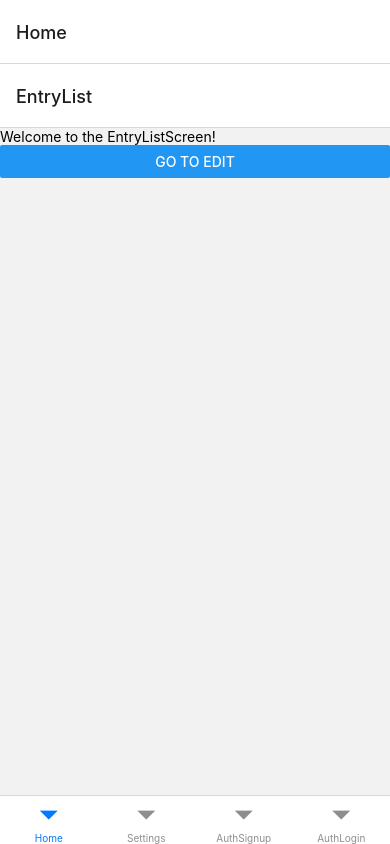
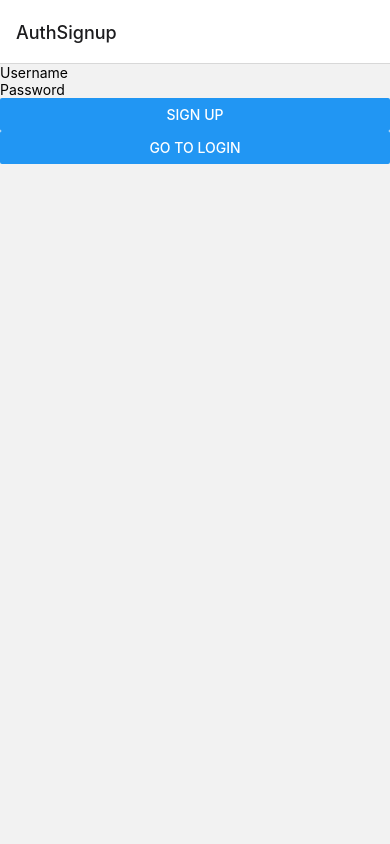
Before and after one commit to ckirschberg/finance-manager-frontend, a React Native app: screen / in a window 390 px wide. Built offline with nearby package versions, Linux system fonts and the light colour scheme.

Commit message:
secure storage and cond. render menu

```diff
--- a/api/userQueries.ts
+++ b/api/userQueries.ts
@@ -11,6 +11,8 @@ export class UserQueries {
     }
     static async signup(username: string, password: string) {
         const response = await axios.post(this.baseUrl + "signup", { username, password } )
+        // console.log("userQueries", response.data);
+
         return response.data;
     }
     static async logout() {
--- a/package.json
+++ b/package.json
@@ -15,6 +15,7 @@
     "@reduxjs/toolkit": "^2.2.1",
     "axios": "^1.6.7",
     "expo": "~50.0.6",
+    "expo-secure-store": "^12.8.1",
     "expo-status-bar": "~1.11.1",
     "react": "18.2.0",
     "react-native": "0.73.4",
--- a/screens/EntryEditScreen.tsx
+++ b/screens/EntryEditScreen.tsx
@@ -1,8 +1,8 @@
 import { RouteProp, useRoute } from '@react-navigation/native';
 import React from 'react';
 import { View, Text } from 'react-native';
-import { RootStackParamList } from '../App';
 import { NativeStackScreenProps } from '@react-navigation/native-stack';
+import { RootStackParamList } from './MainNavigation';
 
 type Props = NativeStackScreenProps<RootStackParamList, "EntryEdit">
 
--- a/screens/EntryListScreen.tsx
+++ b/screens/EntryListScreen.tsx
@@ -2,8 +2,7 @@ import { CommonActions, useNavigation } from '@react-navigation/native';
 import { NativeStackScreenProps } from '@react-navigation/native-stack';
 import React from 'react';
 import { View, Text, Button } from 'react-native';
-import { RootStackParamList } from '../App';
-
+import { RootStackParamList } from './MainNavigation';
 
 type Props = NativeStackScreenProps<RootStackParamList, "EntryList">
 
--- a/screens/LoginScreen.tsx
+++ b/screens/LoginScreen.tsx
@@ -1,10 +1,15 @@
-import React, { useState } from 'react';
+import React, { useEffect, useState } from 'react';
 import { View, TextInput, Button, AppState, Text } from 'react-native';
 import { useDispatch, useSelector } from 'react-redux';
 import { login } from '../store/userSlice';
 import { AppDispatch, RootState } from '../store/store';
+import { NativeStackScreenProps } from '@react-navigation/native-stack';
+import { RootStackParamList } from './MainNavigation';
+// import * as SecureStore from 'expo-secure-store';
 
-const LoginScreen = () => {
+type Props = NativeStackScreenProps<RootStackParamList>
+
+const LoginScreen = (props: Props) => {
     const [username, setUsername] = useState('');
     const [password, setPassword] = useState('');
     const dispatch = useDispatch<AppDispatch>();
@@ -14,6 +19,11 @@ const LoginScreen = () => {
     const handleLogin = () => {
         dispatch(login({username: username, password: password}))
     };
+
+    // useEffect(() => {
+    //     console.log("token is now", token);
+    //     SecureStore.setItemAsync('token', token || '');
+    // }, [token])
 
     return (
         <View>
@@ -31,6 +41,7 @@ const LoginScreen = () => {
                 onChangeText={setPassword}
             />
             <Button title="Login" onPress={handleLogin} />
+            <Button title="Go to Signup" onPress={() => props.navigation.navigate("AuthSignup")} />
         </View>
     );
 };
--- a/screens/MainNavigation.tsx
+++ b/screens/MainNavigation.tsx
@@ -1,5 +1,5 @@
 import React from 'react';
-import { View, Text } from 'react-native';
+import { View, Text, Button } from 'react-native';
 import { createBottomTabNavigator } from '@react-navigation/bottom-tabs';
 import { createNativeStackNavigator } from '@react-navigation/native-stack';
 import { NavigationContainer } from '@react-navigation/native';
@@ -10,11 +10,16 @@ import EntryDeleteScreen from './../screens/EntryDeleteScreen';
 import { Categories } from './Categories';
 import SignupScreen from './SignupScreen';
 import LoginScreen from './LoginScreen';
+import { useDispatch, useSelector } from 'react-redux';
+import { AppDispatch, RootState } from '../store/store';
+import { logout } from '../store/userSlice';
 
 export type RootStackParamList = {
     EntryList: undefined;
     EntryEdit: { entryId: number };
     EntryDelete: { entryId: number };
+    AuthSignup: undefined;
+    AuthLogin: undefined;
   };
 
 const Stack = createNativeStackNavigator<RootStackParamList>();
@@ -32,14 +37,30 @@ const EntryStackNavigator = () => {
 
 
 const MainNavigation = () => {
+  const dispatch = useDispatch<AppDispatch>();
+    const isSignedIn = useSelector((state: RootState) => state.users.token);
+
     return (
         <NavigationContainer>
-            <Tab.Navigator>
-            <Tab.Screen name="Home" component={EntryStackNavigator} />
-            <Tab.Screen name="Settings" component={Categories} />
-            <Tab.Screen name="AuthSignup" component={SignupScreen} />
-            <Tab.Screen name="AuthLogin" component={LoginScreen} />
-        </Tab.Navigator>
+        { isSignedIn ? (
+            <>
+                <Tab.Navigator screenOptions={({ navigation }) => ({
+                    headerRight: () => (
+                      <Button title="Logout" onPress={() => dispatch(logout())} />
+                    )})}>
+                    <Tab.Screen name="Home" component={EntryStackNavigator} />
+                    <Tab.Screen name="Settings" component={Categories} />
+                </Tab.Navigator>
+            </>
+          ) : (
+            <>
+              <Stack.Navigator>
+                    <Stack.Screen name="AuthSignup" component={SignupScreen} />
+                    <Stack.Screen name="AuthLogin" component={LoginScreen} />
+                </Stack.Navigator>
+            </>
+          )
+        }
       </NavigationContainer>
     );
 };
--- a/screens/SignupScreen.tsx
+++ b/screens/SignupScreen.tsx
@@ -1,14 +1,34 @@
-import React, { useState } from 'react';
+import { NativeStackScreenProps } from '@react-navigation/native-stack';
+import React, { useEffect, useState } from 'react';
 import { View, TextInput, Button } from 'react-native';
+import { RootStackParamList } from './MainNavigation';
+import { useDispatch } from 'react-redux';
+import { AppDispatch } from '../store/store';
+import { logout, setToken, signup } from '../store/userSlice';
+import * as SecureStore from 'expo-secure-store';
 
-const SignupScreen = () => {
+type Props = NativeStackScreenProps<RootStackParamList>
+
+const SignupScreen = (props: Props) => {
     const [username, setUsername] = useState('');
     const [password, setPassword] = useState('');
+    const dispatch = useDispatch<AppDispatch>();
 
     const handleSignup = () => {
         // Perform signup logic here
-        console.log('Signing up with username:', username, 'and password:', password);
+        dispatch(signup({username: username, password: password}))
+        // console.log('Signing up with username:', username, 'and password:', password);
     };
+
+    useEffect(() => {
+        async function load() {
+            const token = await SecureStore.getItemAsync('token');
+            console.log("read token from SecureStore", token);
+
+            dispatch(setToken(token || ''))
+        }
+        load()
+    }, [])
 
     return (
         <View>
@@ -24,6 +44,7 @@ const SignupScreen = () => {
                 onChangeText={setPassword}
             />
             <Button title="Sign Up" onPress={handleSignup} />
+            <Button title="Go to Login" onPress={() => props.navigation.navigate("AuthLogin")} />
         </View>
     );
 };
--- a/store/userSlice.ts
+++ b/store/userSlice.ts
@@ -1,6 +1,7 @@
-import { createSlice, createAsyncThunk } from '@reduxjs/toolkit';
+import { createSlice, createAsyncThunk, PayloadAction } from '@reduxjs/toolkit';
 import { RootState } from './store';
 import { UserQueries } from '../api/userQueries';
+import * as SecureStore from 'expo-secure-store';
 
 interface UserState {
     user: User | null;
@@ -48,7 +49,7 @@ export const signup = createAsyncThunk(
     async (userData: { username: string; password: string }, thunkAPI) => {
         // try {
             const response = UserQueries.signup(userData.username, userData.password)
-            console.log(response);
+            // console.log("userSlice", response);
             return response;
 
 
@@ -61,7 +62,15 @@ export const signup = createAsyncThunk(
 const userSlice = createSlice({
     name: 'user',
     initialState,
-    reducers: {},
+    reducers: {
+        setToken: (state, action: PayloadAction<string>) => {
+            state.token = action.payload;
+        },
+        logout: (state) => {
+            state.token = '';
+            SecureStore.setItemAsync('token', '');
+        },
+    },
     extraReducers: (builder) => {
         builder
             .addCase(login.pending, (state) => {
@@ -72,6 +81,7 @@ const userSlice = createSlice({
                 state.loading = false;
                 // state.user = action.payload.user;
                 state.token = action.payload.access_token;
+                SecureStore.setItemAsync('token', state.token || '');
             })
             .addCase(login.rejected, (state, action) => {
                 state.loading = false;
@@ -93,6 +103,7 @@ const userSlice = createSlice({
     },
 });
 
+export const { setToken, logout } = userSlice.actions
 // export const selectUser = (state: RootState) => state.user.user;
 // export const selectToken = (state: RootState) => state.user.token;
 // export const selectLoading = (state: RootState) => state.user.loading;
```
Also changed, not shown: 1 other file (tests, documents, lock files or other folders).
